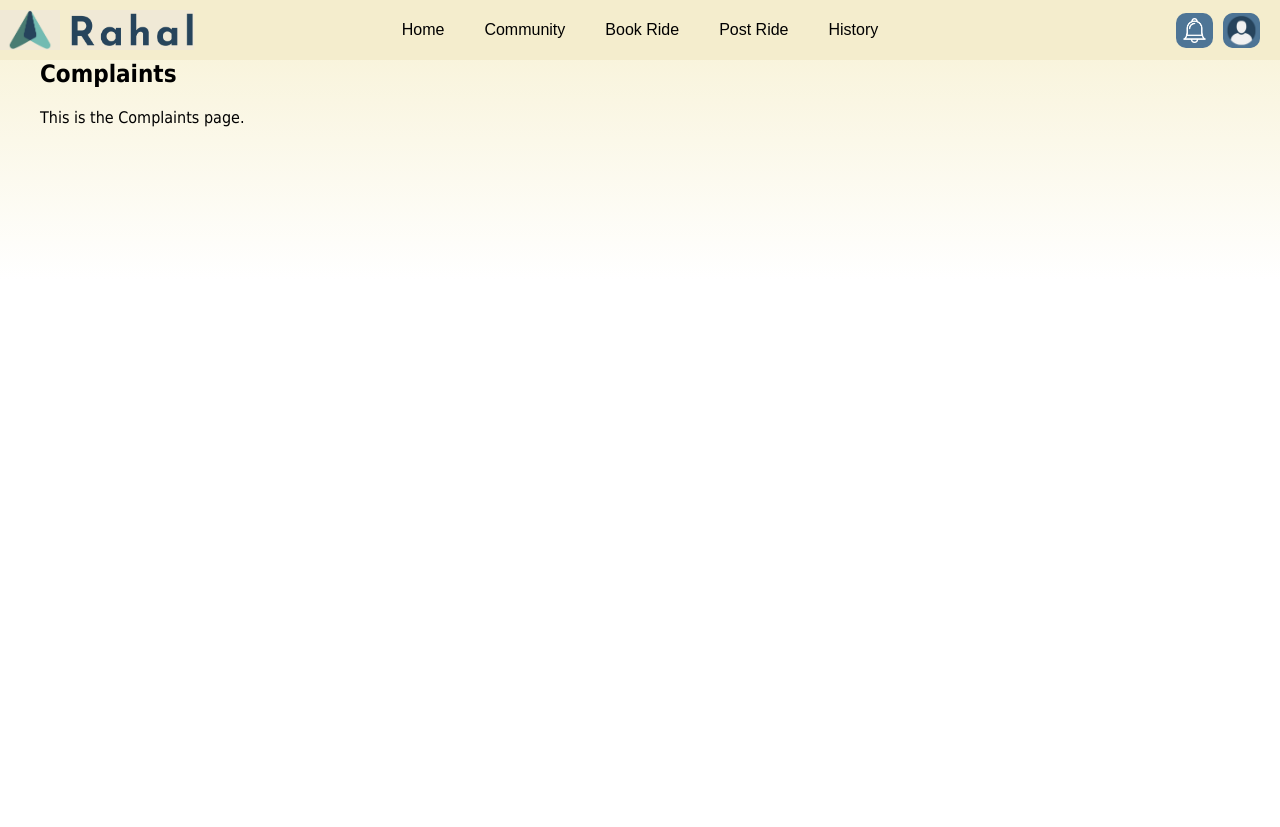
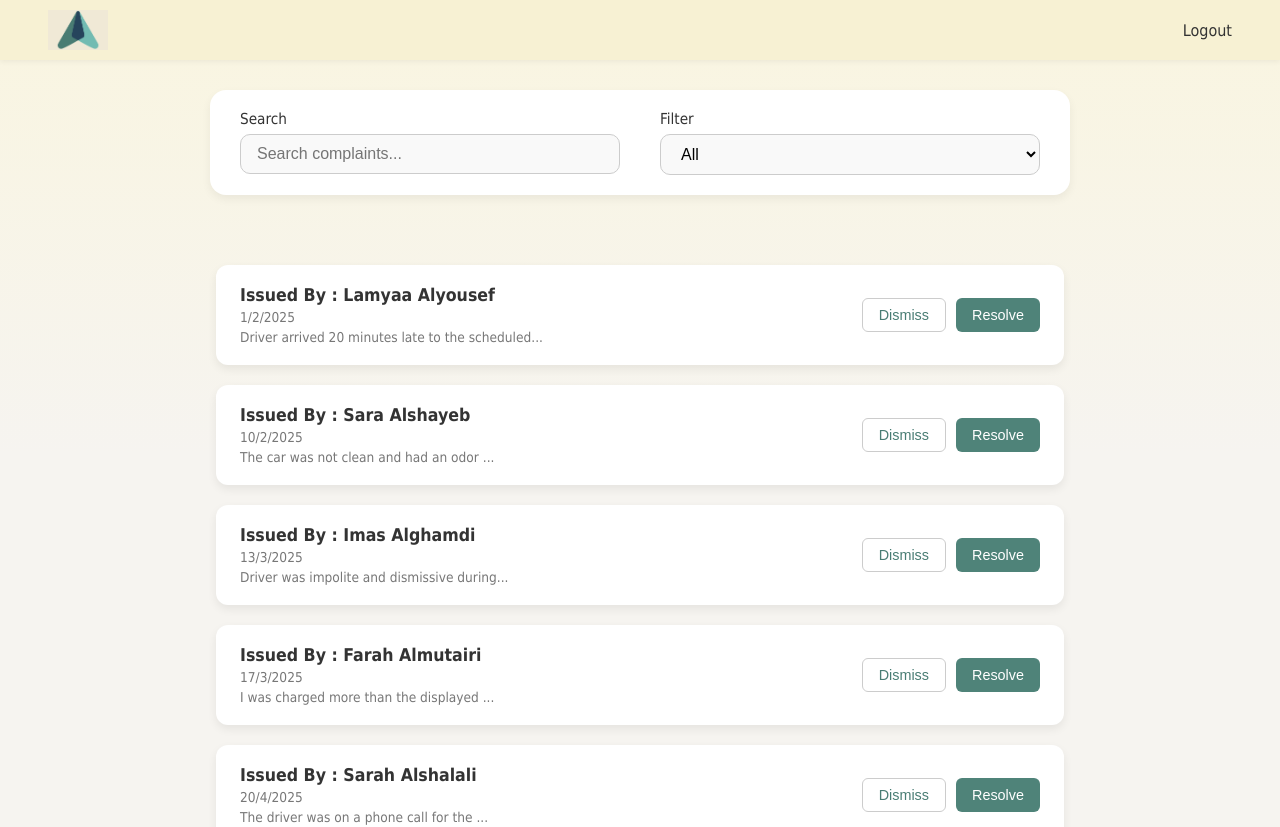
Before and after one commit to SaraEAlshayeb/rahal, a React (Create React App) app: page /complaints in a window 1280 px wide. Shown: the top 827 px of the page. Before the commit the page ends 800 px from the top, so only its background shows below. Built offline with nearby package versions, Linux system fonts and the light colour scheme.

Commit message:
Pushed By Lamyaa

```diff
--- a/src/AdminMenu.css
+++ b/src/AdminMenu.css
@@ -20,7 +20,7 @@
 
 .admin-img {
     width: 180px;
-    height: 180px;
+    height: 200px;
     border-radius: 20px;
     object-fit: cover;
     flex-shrink: 0;
@@ -35,8 +35,14 @@
     display: flex;
     flex-direction: column;
     justify-content: center;
-    box-shadow: 0 4px 12px rgba(0, 0, 0, 0.58); /* ✅ soft shadow */
+    box-shadow: 0 4px 12px rgba(0, 0, 0, 0.58);
+    transition: transform 0.3s ease, box-shadow 0.3s ease;
 }
+.admin-box:hover {
+    transform: scale(1.03); /* Slight grow on hover */
+    box-shadow: 0 6px 20px rgba(0, 0, 0, 0.35); /* Slightly deeper shadow */
+}
+
 
 .admin-box h3 {
     margin: 0 0 10px 0;
--- a/src/AdminMenu.js
+++ b/src/AdminMenu.js
@@ -22,6 +22,7 @@ function AdminMenu() {
                 <h1>Hey, Admin!</h1>
                 <p>Ready to shape a smoother ride-sharing experience?</p>
             </div>
+
             <div className="admin-wrapper">
                 {/* Card 1: image left, box right */}
                 <div className="admin-card">
--- a/src/App.js
+++ b/src/App.js
@@ -19,6 +19,8 @@ import AdminMenu from "./AdminMenu";
 import ManageCommunities from './ManageCommunities';
 import Complaints from './Complaints';
 import ApproveDrivers from './ApproveDrivers';
+import ReviewComplaint from './ReviewComplaint';
+
 
 function App() {
   return (
@@ -30,7 +32,7 @@ function App() {
 
 function MainLayout() {
   const location = useLocation();
-  const hideNavbarOn = ['/login', '/register', '/adminmenu'];
+  const hideNavbarOn = ['/login', '/register', '/adminmenu', '/complaints'];
 
   return (
     <>
@@ -49,6 +51,7 @@ function MainLayout() {
         <Route path="/manage-communities" element={<ManageCommunities />} />
         <Route path="/complaints" element={<Complaints />} />
         <Route path="/approve-drivers" element={<ApproveDrivers />} />
+        <Route path="/review" element={<ReviewComplaint />} />
       </Routes>
     </>
   );
--- /dev/null
+++ b/src/Complaints.css
@@ -0,0 +1,119 @@
+body {
+    margin: 0;
+    font-family: Tahoma, sans-serif;
+    background: linear-gradient(to top, rgb(246, 244, 240) 30%, #f7f1d3 100%);
+
+    min-height: 100vh;
+}
+.item-box {
+    display: flex;
+    justify-content: space-between;
+    align-items: center;
+    background-color: white;
+    border-radius: 12px;
+    box-shadow: 0 4px 10px rgba(0, 0, 0, 0.07);
+    padding: 20px 24px;
+    margin: 10px 0;
+    width: 90%;
+    max-width: 800px;
+}
+
+.item-content {
+    display: flex;
+    align-items: center;
+    gap: 20px;
+}
+
+.item-info h4 {
+    margin: 0;
+    font-size: 1.1rem;
+    color: #333;
+}
+
+.item-sub, .item-date {
+    margin: 4px 0 0 0;
+    font-size: 0.85rem;
+    color: #777;
+}
+
+
+.item-buttons {
+    display: flex;
+    gap: 10px;
+}
+
+.btn {
+    padding: 8px 16px;
+    border-radius: 6px;
+    font-size: 0.9rem;
+    cursor: pointer;
+    transition: 0.2s;
+    font-weight: 500;
+}
+
+.btn-outline {
+    border: 1px solid #ccc;
+    background-color: transparent;
+    color: #497d74;
+}
+
+.btn-outline:hover {
+    background-color: #f2f2f2;
+}
+
+.btn-filled {
+    background-color: rgb(79, 131, 121);
+    color: white;
+    border: none;
+}
+
+.btn-filled:hover {
+    background-color: rgba(113, 187, 178, 0.91);
+}
+
+
+.page-center {
+    padding: 30px 0 40px 0;
+    display: flex;
+    flex-direction: column;
+    align-items: center;
+    min-height: 100vh;
+}
+
+.search-filter-bar {
+    display: flex;
+    justify-content: space-between;
+    gap: 40px;
+    align-items: flex-start;
+    background-color: rgb(255, 255, 255);
+    padding: 20px 30px;
+    border-radius: 16px ;
+    border-color: rgb(126, 129, 131);
+    box-shadow: 0 4px 10px rgba(0, 0, 0, 0.06);
+    max-width: 800px; /* same width as complaints */
+    margin: 30px auto;
+}
+
+.search-group,
+.filter-group {
+    display: flex;
+    flex-direction: column;
+    flex: 1;
+}
+
+.search-group label,
+.filter-group label {
+    font-weight: 500;
+    margin-bottom: 6px;
+    font-size: 0.95rem;
+    color: #333;
+}
+
+.search-input,
+.filter-dropdown {
+    padding: 10px 16px;
+    border: 1px solid #ccc;
+    border-radius: 10px;
+    font-size: 1rem;
+    background-color: #f9f9f9;
+}
--- a/src/Complaints.js
+++ b/src/Complaints.js
@@ -1,10 +1,111 @@
-import React from 'react';
+import React, { useState } from 'react';
+import { useNavigate } from 'react-router-dom';
+import './Complaints.css';
 
 function Complaints() {
+    const navigate = useNavigate();
+    const [complaints, setComplaints] = useState([
+        {
+            id: 1,
+            issuedBy: "Issued By : Lamyaa Alyousef",
+            description: "Driver arrived 20 minutes late to the scheduled...",
+            date: "1/2/2025",
+        },
+        {
+            id: 2,
+            issuedBy: "Issued By : Sara Alshayeb",
+            description: "The car was not clean and had an odor ...",
+            date: "10/2/2025",
+        },
+        {
+            id: 3,
+            issuedBy: "Issued By : Imas Alghamdi",
+            description: "Driver was impolite and dismissive during...",
+            date: "13/3/2025",
+        },
+        {
+            id: 4,
+            issuedBy: "Issued By : Farah Almutairi",
+            description: "I was charged more than the displayed ...",
+            date: "17/3/2025",
+        },
+        {
+            id: 5,
+            issuedBy: "Issued By : Sarah Alshalali",
+            description: "The driver was on a phone call for the ...",
+            date: "20/4/2025",
+        },
+        {
+            id: 6,
+            issuedBy: "Issued By : Mohammad Ali",
+            description: "The driver did not show up at the pickup ...",
+            date: "27/4/2025",
+        },
+        {
+            id: 7,
+            issuedBy: "Issued By : Fawaz Aref",
+            description: "The app did not work when I tried to ...",
+            date: "20/4/2025",
+        },
+    ]);
+
+    const handleDismiss = (id) => {
+        setComplaints((prev) => prev.filter((complaint) => complaint.id !== id));
+    };
+
     return (
-        <div style={{ padding: '40px' }}>
-            <h2>Complaints</h2>
-            <p>This is the Complaints page.</p>
+        <div>
+            <div className="admin-toolbar">
+                <img src="/Rahal_Logo.png" alt="Logo" className="toolbar-logo" />
+                <span className="logout-text">Logout</span>
+            </div>
+
+            <div className="search-filter-bar">
+                <div className="search-group">
+                    <label htmlFor="search">Search</label>
+                    <input
+                        id="search"
+                        type="text"
+                        placeholder="Search complaints..."
+                        className="search-input"
+                    />
+                </div>
+                <div className="filter-group">
+                    <label htmlFor="filter">Filter</label>
+                    <select id="filter" className="filter-dropdown">
+                        <option value="">All</option>
+                        <option value="latest">Latest</option>
+                        <option value="name">Name A-Z</option>
+                        <option value="oldest">Oldest</option>
+                    </select>
+                </div>
+            </div>
+
+
+
+            <div className="page-center">
+                {complaints.map((complaint) => (
+                    <div className="item-box" key={complaint.id}>
+                        <div className="item-content">
+                            <div className="item-info">
+                                <h4 className="item-title">{complaint.issuedBy}</h4>
+                                <p className="item-date">{complaint.date}</p>
+                                <p className="item-sub">{complaint.description}</p>
+                            </div>
+                        </div>
+
+                        <div className="item-buttons">
+                            <button className="btn btn-outline" onClick={() => handleDismiss(complaint.id)}>
+                                Dismiss
+                            </button>
+                            <button className="btn btn-filled" onClick={() => navigate('/review')}>
+                                Resolve
+                            </button>
+
+                        </div>
+                    </div>
+                ))}
+            </div>
         </div>
     );
 }
--- /dev/null
+++ b/src/ReviewComplaint.css
@@ -0,0 +1,122 @@
+body {
+    margin: 0;
+    font-family: Tahoma, sans-serif;
+    background: linear-gradient(to top, rgb(246, 244, 240) 60%, rgba(247, 241, 211, 0.71) 100%);
+    min-height: 100vh;
+}
+.review-page {
+    display: flex;
+    justify-content: center; /* Horizontally center */
+    gap: 10px;
+    padding: 110px 20px 40px; /* Push down below navbar */
+    box-sizing: border-box;
+}
+
+.box-left, .box-right {
+    background-color: white;
+    border-radius: 16px;
+    box-shadow: 0 4px 16px rgba(0, 0, 0, 0.1);
+    padding: 30px;
+}
+
+.box-left {
+    width: 600px;
+    height: 500px;
+    background-color: white;
+    border-radius: 16px;
+    box-shadow: 0 4px 16px rgba(0, 0, 0, 0.08);
+    padding: 30px;
+    display: flex;
+    flex-direction: column;
+    justify-content: space-between;
+}
+
+.buttons-bottom {
+    display: flex;
+    justify-content: flex-start;
+    gap: 16px;
+}
+.btn-outline {
+    border: 1px solid #ccc;
+    background-color: transparent;
+    color: #497d74;
+}
+
+.btn-outline:hover {
+    background-color: #f2f2f2;
+}
+.btn {
+    padding: 8px 16px;
+    border-radius: 6px;
+    font-size: 0.9rem;
+    cursor: pointer;
+    transition: 0.2s;
+    font-weight: 500;
+}
+.btn-filled {
+    background-color: rgb(79, 131, 121);
+    color: white;
+    border: none;
+}
+
+.btn-filled:hover {
+    background-color: rgba(113, 187, 178, 0.91);
+}
+
+
+
+.box-right {
+    width: 300px;
+    height: 500px;
+}
+
+
+
+.box-large h2,
+.box-small h3 {
+    margin-bottom: 15px;
+}
+
+.review-btn {
+    padding: 10px 16px;
+    margin-right: 10px;
+    border: 1px solid #27445d;
+    background-color: #27445d;
+    color: white;
+    border-radius: 8px;
+    font-weight: 500;
+    cursor: pointer;
+    transition: background-color 0.2s ease;
+}
+
+.review-btn:hover {
+    background-color: #3d5a6c;
+}
+
+.action-buttons {
+    margin-top: 25px;
+    display: flex;
+    flex-wrap: wrap;
+    gap: 10px;
+}
+
+#complaint-description {
+    border-color: #282c34;
+}
+
+.description-box {
+    background-color: white;
+    padding: 110px 30px;
+    border-radius: 12px;
+    box-shadow: inset 0 4px 8px rgba(0, 0, 0, 0.1);
+
+    margin-bottom: 20px;
+
+}
+
+.buttons-bottom {
+    display: flex;
+    justify-content: left;
+    gap: 15px;
+    margin-top: 10px;
+}
--- /dev/null
+++ b/src/ReviewComplaint.js
@@ -0,0 +1,41 @@
+import React from 'react';
+import './ReviewComplaint.css';
+function ReviewComplaint() {
+    return (
+        <div className="review-page">
+            <div className="box-left">
+                <div>
+                    <h2>Complaint Description</h2>
+                    <br/><br/>
+
+                    <div className="description-box">
+                        <p>
+                            Driver arrived 20 minutes late to the scheduled pickup, causing a significant delay
+                            and missing an important appointment.
+                        </p>
+                    </div>
+                </div>
+
+                <div className="buttons-bottom">
+                    <button className="btn btn-filled">Suspend User</button>
+                    <button className="btn btn-filled">Contact issuer</button>
+                    <button className="btn btn-outline">Back to Complaints</button>
+                </div>
+            </div>
+
+
+            <div className="box-right">
+                <h2>Contact Info</h2>
+                <br/><br/>
+                <p><strong>Email:</strong> rider@email.com</p>
+                <p><strong>Phone:</strong> +966 50 123 4567</p>
+                <p><strong>Ride ID:</strong> #RIDE2345</p>
+                <p><strong>Driver Name:</strong> Ahmed Alotaibi</p>
+            </div>
+        </div>
+
+
+    );
+}
+
+export default ReviewComplaint;
```
